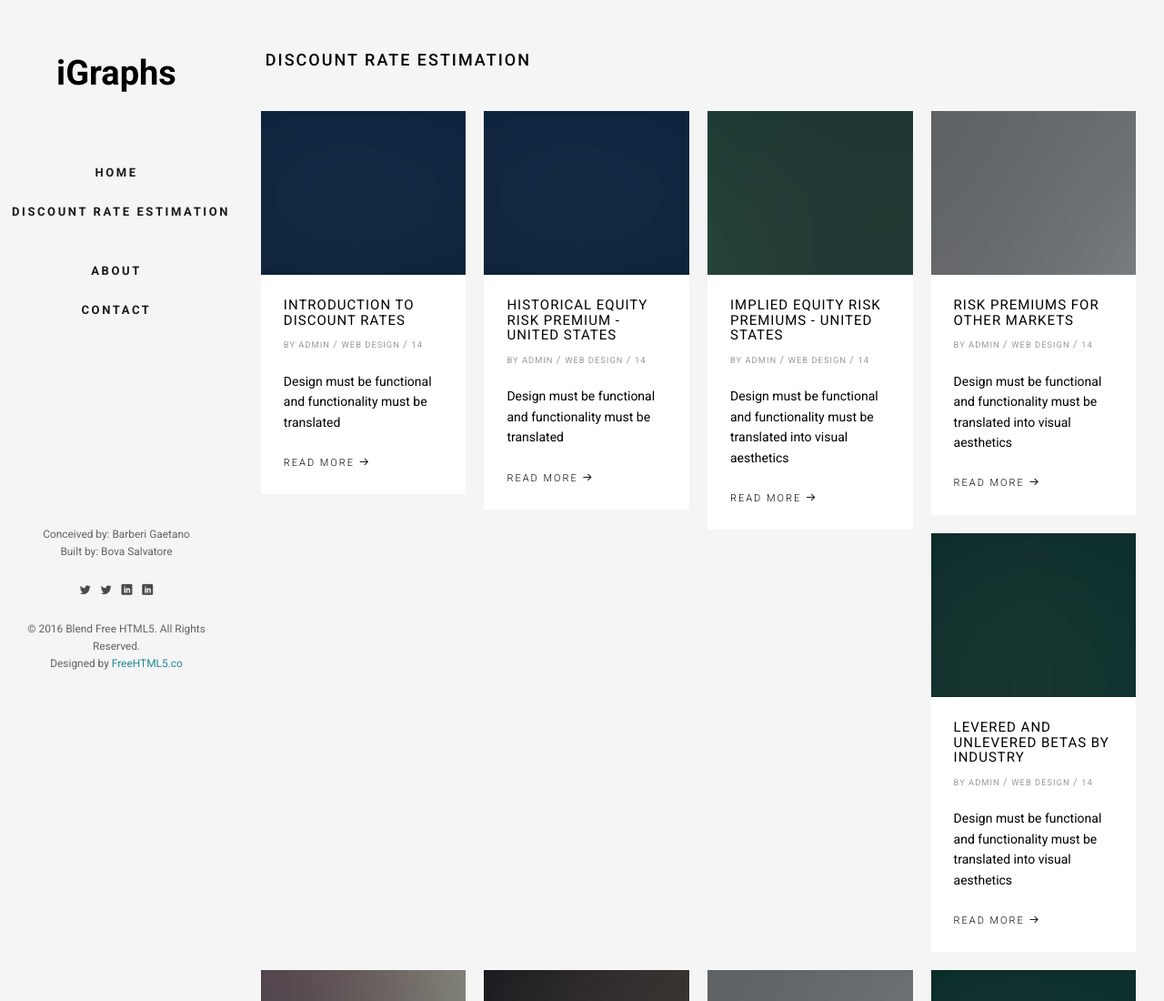
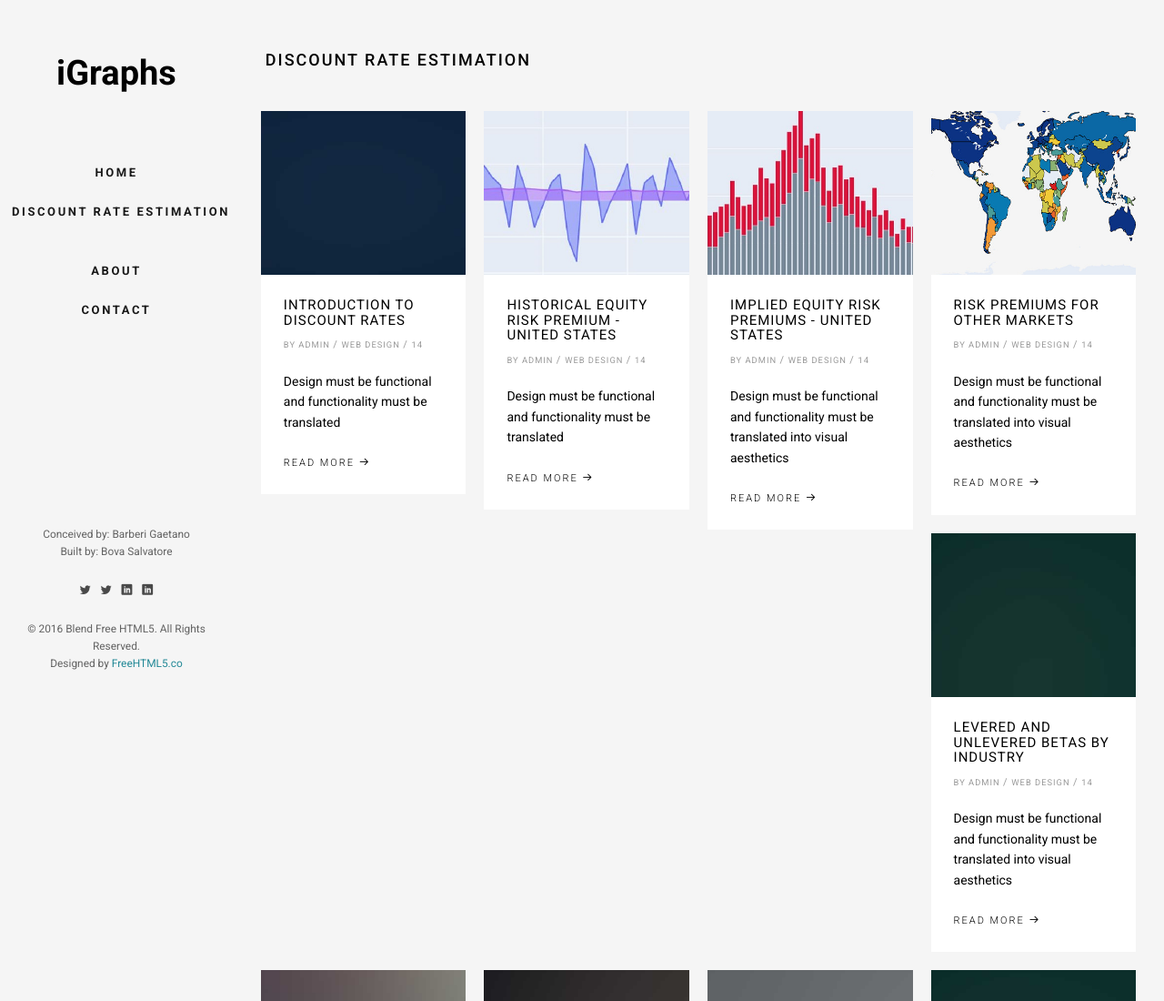
Before and after one commit to Saso995/damodaranGraphs, a website: page public/discount_rate.html in a window 1280 px wide. Shown: the top 1100 px of the page at 91% size. Drawn offline with Linux system fonts and the light colour scheme; files whose address does not match are found by name.

Commit message:
Revert "Revert "update""
This reverts commit 67308c80781ed8e764a8745b03b5c62f2c36427e.

```diff
--- a/public/discount_rate.html
+++ b/public/discount_rate.html
@@ -114,7 +114,7 @@
 					</div>
 					<div class="col-md-3 col-sm-6 col-padding animate-box" data-animate-effect="fadeInLeft">
 						<div class="blog-entry">
-							<a href="./graphs/herp.html" class="blog-img"><img src="images/img-1.jpg" class="img-responsive" alt="Free HTML5 Bootstrap Template by FreeHTML5.co"></a>
+							<a href="./graphs/herp.html" class="blog-img"><img src="images/try3.jpg" class="img-responsive" alt="Free HTML5 Bootstrap Template by FreeHTML5.co"></a>
 							<div class="desc">
 								<h3><a href="./graphs/herp.html">Historical Equity Risk Premium - United States</a></h3>
 								<span><small>by Admin </small> / <small> Web Design </small> / <small> <i class="icon-comment"></i> 14</small></span>
@@ -125,7 +125,7 @@
 					</div>
 					<div class="col-md-3 col-sm-6 col-padding animate-box" data-animate-effect="fadeInLeft">
 						<div class="blog-entry">
-							<a href="./graphs/ierp.html" class="blog-img"><img src="images/img-2.jpg" class="img-responsive" alt="Free HTML5 Bootstrap Template by FreeHTML5.co"></a>
+							<a href="./graphs/ierp.html" class="blog-img"><img src="images/try2.jpg" class="img-responsive" alt="Free HTML5 Bootstrap Template by FreeHTML5.co"></a>
 							<div class="desc">
 								<h3><a href="./graphs/ierp.html">Implied Equity Risk Premiums - United States</a></h3>
 								<span><small>by Admin </small> / <small> Web Design </small> / <small> <i class="icon-comment"></i> 14</small></span>
@@ -136,7 +136,7 @@
 					</div>
 					<div class="col-md-3 col-sm-6 col-padding animate-box" data-animate-effect="fadeInLeft">
 						<div class="blog-entry">
-							<a href="./graphs/rpom.html" class="blog-img"><img src="images/img-3.jpg" class="img-responsive" alt="Free HTML5 Bootstrap Template by FreeHTML5.co"></a>
+							<a href="./graphs/rpom.html" class="blog-img"><img src="images/try1.jpg" class="img-responsive" alt="Free HTML5 Bootstrap Template by FreeHTML5.co"></a>
 							<div class="desc">
 								<h3><a href="./graphs/rpom.html">Risk Premiums for Other Markets</a></h3>
 								<span><small>by Admin </small> / <small> Web Design </small> / <small> <i class="icon-comment"></i> 14</small></span>
```
Also changed, not shown: public/images/try1.PNG (added), public/images/try1.jpg (added), public/images/try2.JPG (added), public/images/try3.JPG (added).
